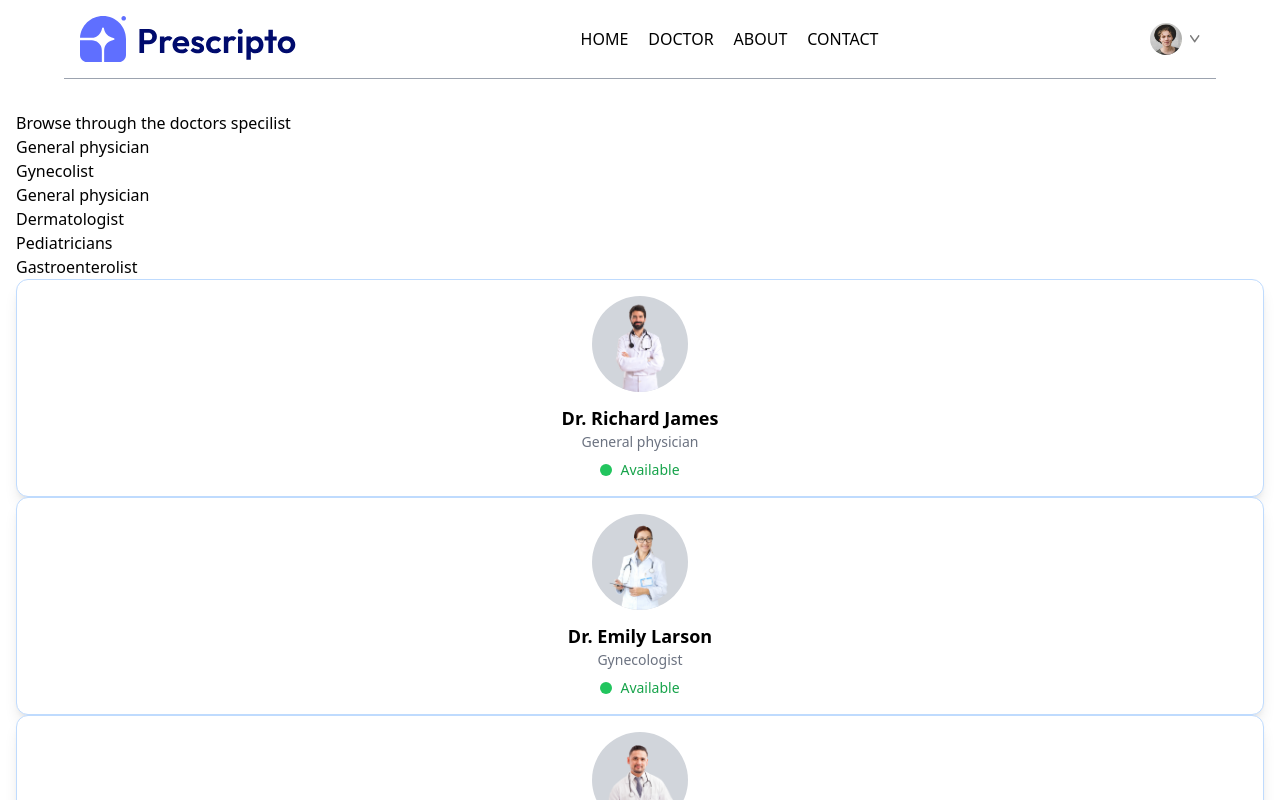
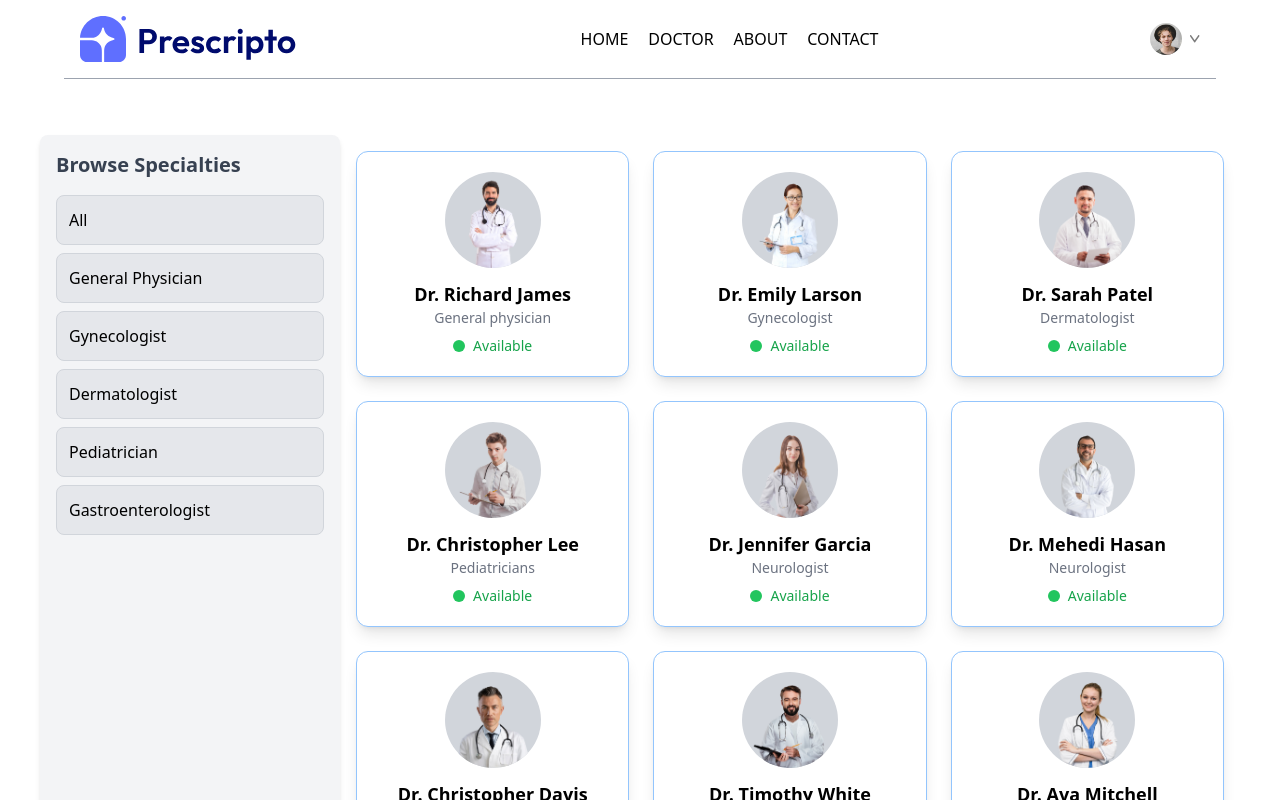
Before and after one commit to iammehedihasann/online-medical-booking, a React (Vite) app: page /doctor in a window 1280 px wide. Shown: the top 800 px of the page. Built offline with nearby package versions, Linux system fonts and the light colour scheme.

Commit message:
Making The doctor pages

```diff
--- a/src/Pages/Doctors.jsx
+++ b/src/Pages/Doctors.jsx
@@ -1,58 +1,145 @@
+// import React, { useContext, useEffect, useState } from "react";
+// import { useNavigate, useParams } from "react-router-dom";
+// import { AppContext } from "../Context/AppContext";
+
+// const Doctors = () => {
+//   const navigate = useNavigate();
+//   const { speciality } = useParams();
+//   const [filterDoc, setFilterDoc] = useState([]);
+//   const { doctors } = useContext(AppContext);
+
+//   useEffect(() => {
+//     if (speciality) {
+//       setFilterDoc(doctors.filter((doc) => doc.speciality === speciality));
+//     } else {
+//       setFilterDoc(doctors);
+//     }
+//   }, [doctors, speciality]);
+
+//   return (
+//     <div className="flex flex-col md:flex-row justify-between p-2 max-w-6xl mx-auto">
+//       {/* Left Sidebar */}
+//       <div className="w-full md:w-1/4 bg-gray-100 p-4 rounded-lg mt-4 ">
+//         <h2 className="text-xl font-semibold text-black mb-4">
+//           Browse through the doctors Specialties
+//         </h2>
+//         <div className="space-y-2">
+//           {[
+//             "General Physician",
+//             "Gynecologist",
+//             "Dermatologist",
+//             "Pediatrician",
+//             "Gastroenterologist",
+//           ].map((specialty, index) => (
+//             <p
+//               key={index}
+//               className="border border-gray-300 p-3 bg-gray-200 rounded-lg cursor-pointer hover:bg-gray-300 transition"
+//             >
+//               {specialty}
+//             </p>
+//           ))}
+//         </div>
+//       </div>
+
+//       {/* Doctors List */}
+//       <div className="grid grid-cols-1 sm:grid-cols-2 lg:grid-cols-3 gap-6 flex-1 p-4">
+//         {filterDoc.slice(0, 6).map((doctor, index) => (
+//           <div
+//             key={index}
+//             onClick={() => navigate(`/appoinment/${doctor._id}`)}
+//             className="border border-blue-300 rounded-xl p-5 bg-white shadow-lg hover:shadow-2xl transition transform hover:-translate-y-2 cursor-pointer flex flex-col items-center text-center"
+//           >
+//             <img
+//               src={doctor.image}
+//               alt={doctor.name}
+//               className="w-24 h-24 rounded-full object-cover mb-3 bg-gray-300"
+//             />
+//             <p className="text-lg font-semibold">{doctor.name}</p>
+//             <p className="text-sm text-gray-500">{doctor.speciality}</p>
+//             <div className="flex items-center justify-center gap-2 mt-2">
+//               <span className="w-3 h-3 bg-green-500 rounded-full"></span>
+//               <p className="text-sm text-green-600">Available</p>
+//             </div>
+//           </div>
+//         ))}
+//       </div>
+//     </div>
+//   );
+// };
+
+// export default Doctors;
+
 import React, { useContext, useEffect, useState } from "react";
-import { useNavigate, useParams } from "react-router-dom";
+import { useNavigate } from "react-router-dom";
 import { AppContext } from "../Context/AppContext";
-import { doctors } from "../assets/assets_frontend/assets";
 
 const Doctors = () => {
   const navigate = useNavigate();
-  const { speciality } = useParams();
   const [filterDoc, setFilterDoc] = useState([]);
-
+  const [selectedSpeciality, setSelectedSpeciality] = useState(null); // Store selected specialty
   const { doctors } = useContext(AppContext);
 
-  const applyFilter = () => {
-    if (speciality) {
-      setFilterDoc(doctors.filter((doc) => doc.speciality === speciality));
+  useEffect(() => {
+    if (selectedSpeciality) {
+      setFilterDoc(
+        doctors.filter((doc) => doc.speciality === selectedSpeciality)
+      );
     } else {
       setFilterDoc(doctors);
     }
-  };
+  }, [doctors, selectedSpeciality]);
 
-  useEffect(() => {
-    applyFilter();
-  }, [doctors, speciality]);
   return (
-    <div>
-      <p>Browse through the doctors specilist</p>
-      <div></div>
-      <div>
-        <p>General physician</p>
-        <p>Gynecolist</p>
-        <p>General physician</p>
-        <p>Dermatologist</p>
-        <p>Pediatricians</p>
-        <p>Gastroenterolist</p>
+    <div className="flex flex-col md:flex-row justify-between px-6 py-6">
+      {/* Left Sidebar (Specialties) */}
+      <div className="w-full md:w-1/4 bg-gray-100 p-4 rounded-lg shadow-md">
+        <h2 className="text-xl font-semibold text-gray-700 mb-4">
+          Browse Specialties
+        </h2>
+        <div className="space-y-2">
+          {[
+            "All",
+            "General Physician",
+            "Gynecologist",
+            "Dermatologist",
+            "Pediatrician",
+            "Gastroenterologist",
+          ].map((specialty, index) => (
+            <button
+              key={index}
+              onClick={() =>
+                setSelectedSpeciality(specialty === "All" ? null : specialty)
+              }
+              className={`w-full text-left border border-gray-300 p-3 rounded-lg cursor-pointer transition ${
+                selectedSpeciality === specialty
+                  ? "bg-blue-500 text-white"
+                  : "bg-gray-200 hover:bg-gray-300"
+              }`}
+            >
+              {specialty}
+            </button>
+          ))}
+        </div>
       </div>
-      {/* Right side */}
-      <div>
-        {filterDoc.map((item, index) => (
+
+      {/* Doctors List */}
+      <div className="grid grid-cols-1 sm:grid-cols-2 lg:grid-cols-3 gap-6 flex-1 p-4">
+        {filterDoc.slice(0, 15).map((doctor, index) => (
           <div
-            onClick={() => navigate(`/appoinment/${item._id}`)}
             key={index}
-            className="border border-blue-200 rounded-xl overflow-hidden cursor-pointer hover:translate-y-[-10px]  bg-white p-4  shadow-lg hover:shadow-xl transition-all duration-300 flex flex-col items-center text-center"
+            onClick={() => navigate(`/appoinment/${doctor._id}`)}
+            className="border border-blue-300 rounded-xl p-5 bg-white shadow-lg hover:shadow-2xl transition transform hover:-translate-y-2 cursor-pointer flex flex-col items-center text-center"
           >
             <img
-              src={item.image}
-              alt={item.name}
+              src={doctor.image}
+              alt={doctor.name}
               className="w-24 h-24 rounded-full object-cover mb-3 bg-gray-300"
             />
-            <div>
-              <p className="text-lg font-semibold">{item.name}</p>
-              <p className="text-sm text-gray-500">{item.speciality}</p>
-              <div className="flex items-center justify-center gap-2 mt-2">
-                <span className="w-3 h-3 bg-green-500 rounded-full"></span>
-                <p className="text-sm text-green-600">Available</p>
-              </div>
+            <p className="text-lg font-semibold">{doctor.name}</p>
+            <p className="text-sm text-gray-500">{doctor.speciality}</p>
+            <div className="flex items-center justify-center gap-2 mt-2">
+              <span className="w-3 h-3 bg-green-500 rounded-full"></span>
+              <p className="text-sm text-green-600">Available</p>
             </div>
           </div>
         ))}
```
